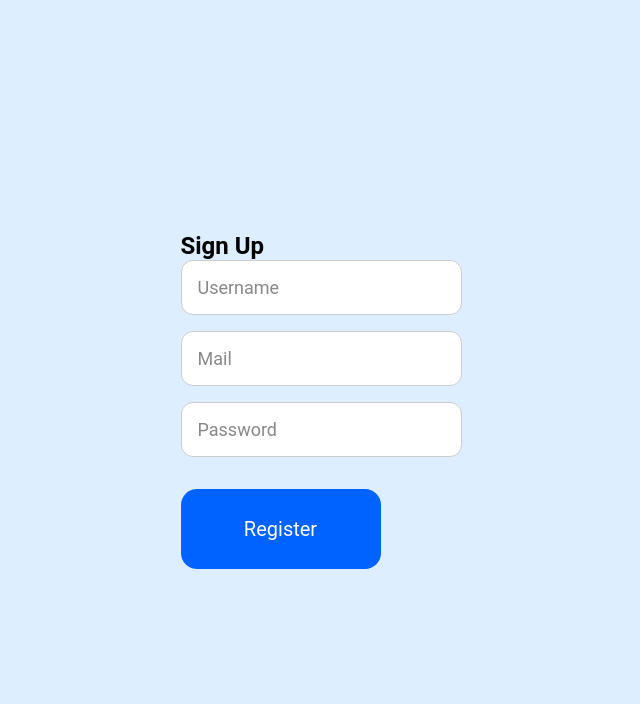
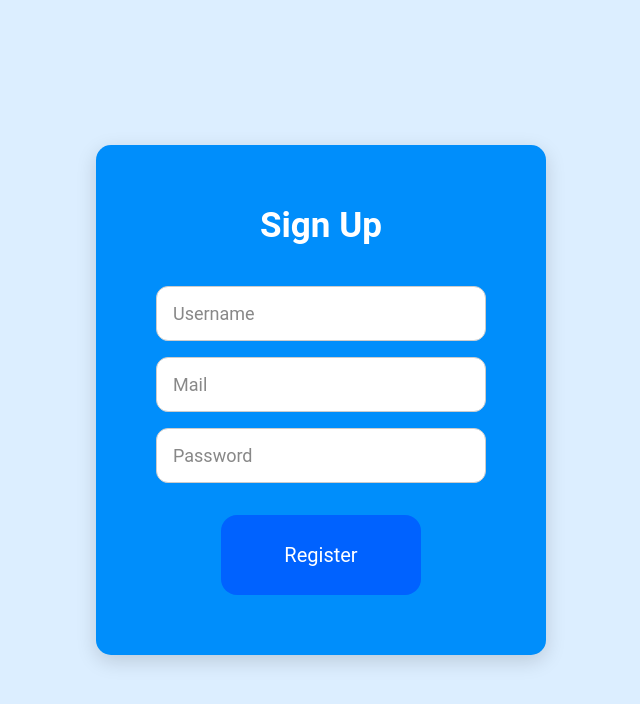
Before and after one commit to EymenOzt/Sign-n-Screen, a plain HTML site: page register.html in a window 1280 px wide. Shown: the whole page, without its empty margins (319-959 px from the left). Drawn offline with Linux system fonts and the light colour scheme.

Commit message:
style.css

```diff
--- a/style.css
+++ b/style.css
@@ -16,7 +16,7 @@ body {
   height: 100vh;
   background-color: #dceeff;
 }
-.sign-screen {
+.Box {
   width: 90%;
   max-width: 450px;
   padding: 60px;
@@ -27,9 +27,7 @@ body {
   color: white;
   transition: transform 0.3s ease;
 }
-.sign-screen:hover {
-  transform: translateY(-5px);
-}
+
 .sign {
   font-size: 35px;
   margin-bottom: 40px;
@@ -89,3 +87,12 @@ button:hover {
     font-size: 18px;
   }
 }
+
+.Box:hover {
+  transform: translateY(-5px);
+}
+
+.sign-up{
+  font-size: 35px;
+  margin-bottom: 40px;
+}
```
